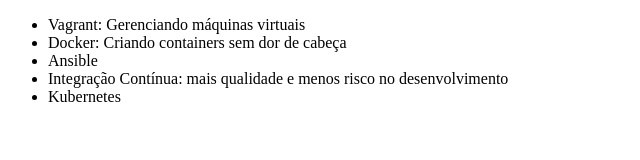
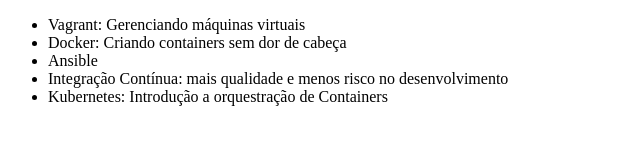
Before and after one commit to gabrielmazuchi/alura-git, a plain HTML site: page index.html in a window 1280 px wide. Shown: the whole page, without its empty margins (0-640 px from the left). Drawn offline with Linux system fonts and the light colour scheme.

Commit message:
Alterando o nome do curso de Kubernetes

```diff
--- a/index.html
+++ b/index.html
@@ -10,7 +10,7 @@
         <li>Docker: Criando containers sem dor de cabeça</li>
         <li>Ansible</li>
         <li>Integração Contínua: mais qualidade e menos risco no desenvolvimento</li>
-        <li>Kubernetes</li>
+        <li>Kubernetes: Introdução a orquestração de Containers</li>
     </ul>
 </body>
 </html>
```
